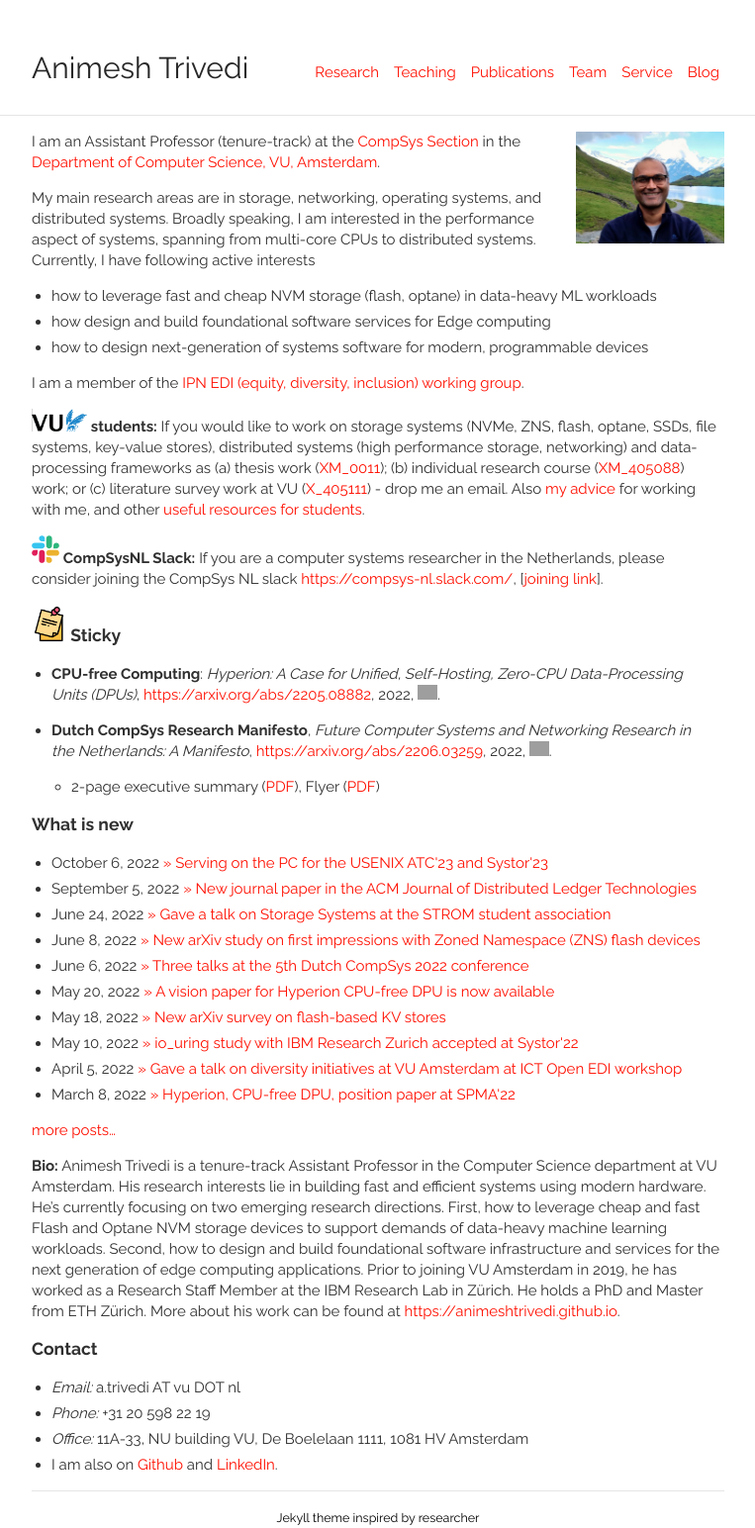
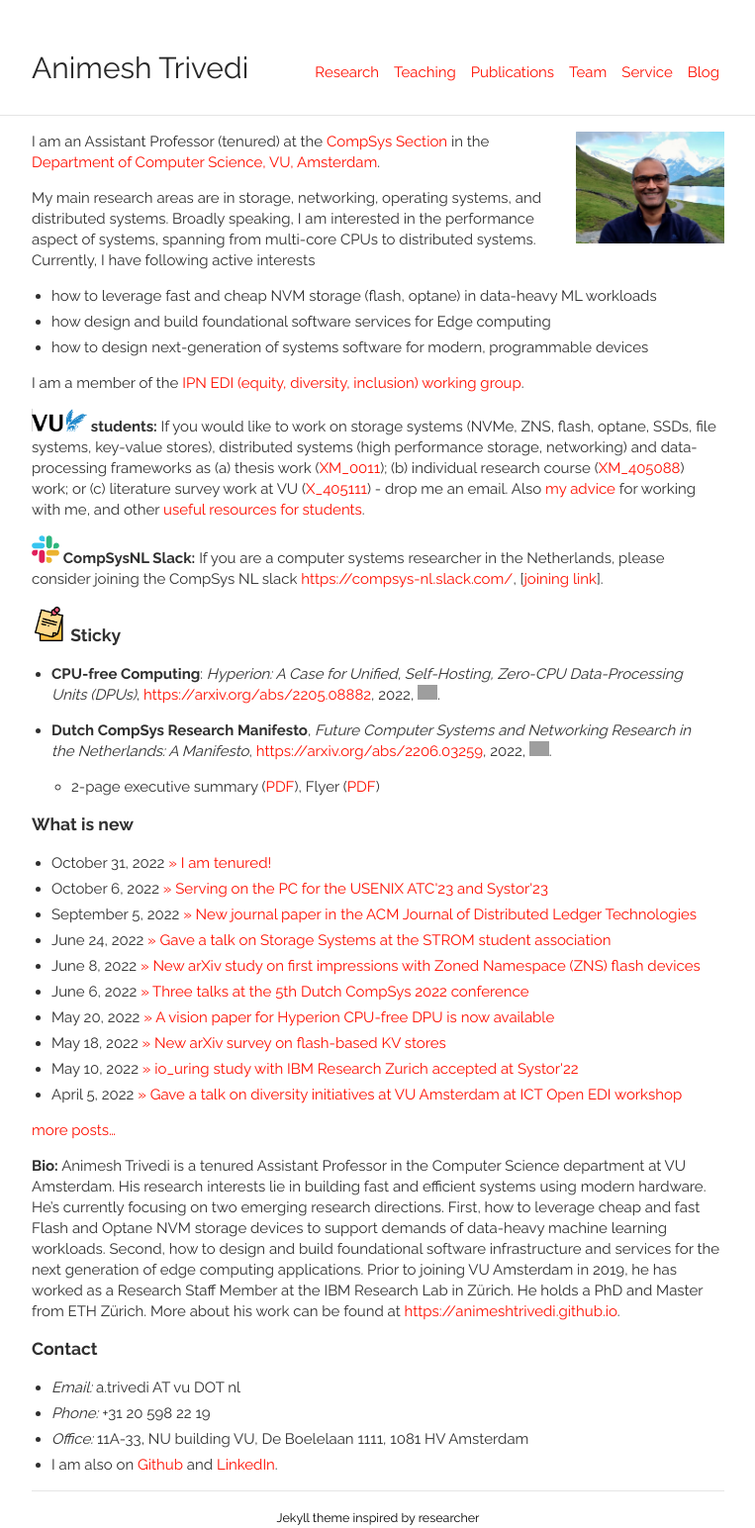
Before and after one commit to animeshtrivedi/animeshtrivedi.github.io, a Jekyll site: the page built from index.md, in a window 1280 px wide. Shown: the whole page at 99% size, without its empty margins (258-1021 px from the left). Built offline with Jekyll 4.4.1, drawn with Linux system fonts in a browser that asks for light colours; grey boxes are pictures that could not be loaded.

Commit message:
tenure news

```diff
--- a/index.md
+++ b/index.md
@@ -8,7 +8,7 @@ style="float:right;width:25%;max-width:150px;margin-left:15px;"/></a>
 
 <!-- <mark><b>Update:</b></mark> Starting from 2019, I will be joining the Department of Computer Science, VU, Amsterdam as (tenure-track) Assistant Professor. -->
 
-I am an Assistant Professor (tenure-track) at the [CompSys Section](https://www.vucompsys.net/) in the [Department of Computer Science, VU, Amsterdam](https://www.cs.vu.nl/en/index.aspx).
+I am an Assistant Professor (tenured) at the [CompSys Section](https://www.vucompsys.net/) in the [Department of Computer Science, VU, Amsterdam](https://www.cs.vu.nl/en/index.aspx).
 
 My main research areas are in storage, networking, operating systems, and distributed systems. Broadly speaking, I am interested in the performance aspect of systems, spanning from multi-core CPUs to distributed systems. Currently, I have following active interests
   * how to leverage fast and cheap NVM storage (flash, optane) in data-heavy ML workloads
@@ -64,7 +64,7 @@ finished my PhD in Computer Science at ETH Zurich under the supervision of Prof.
 <p><a href="{{ site.base }}/news/">more posts&hellip;</a></p>
 {% endif %}
 
-**Bio:** Animesh Trivedi is a tenure-track Assistant Professor in the Computer Science department at VU Amsterdam. His research interests lie in building fast and efficient systems using modern hardware. He's currently focusing on two emerging research directions. First, how to leverage cheap and fast Flash and Optane NVM storage devices to support demands of data-heavy machine learning workloads. Second, how to design and build foundational software infrastructure and services for the next generation of edge computing applications. Prior to joining VU Amsterdam in 2019, he has worked as a Research Staff Member at the IBM Research Lab in Zürich. He holds a PhD and Master from ETH Zürich. More about his work can be found at [https://animeshtrivedi.github.io](https://animeshtrivedi.github.io).
+**Bio:** Animesh Trivedi is a tenured Assistant Professor in the Computer Science department at VU Amsterdam. His research interests lie in building fast and efficient systems using modern hardware. He's currently focusing on two emerging research directions. First, how to leverage cheap and fast Flash and Optane NVM storage devices to support demands of data-heavy machine learning workloads. Second, how to design and build foundational software infrastructure and services for the next generation of edge computing applications. Prior to joining VU Amsterdam in 2019, he has worked as a Research Staff Member at the IBM Research Lab in Zürich. He holds a PhD and Master from ETH Zürich. More about his work can be found at [https://animeshtrivedi.github.io](https://animeshtrivedi.github.io).
 
 <!--
 Animesh Trivedi is a tenure-track Assistant Professor in the department of Computer Science at VU Amsterdam. Prior to joining the department in 2019, he has worked as a Research Staff Member at the IBM Research Lab in Zurich. His research interests lie in building fast and efficient distributed systems around modern high-performance, programmable I/O devices. He is currently investigating how to leverage emerging Non-Volatile Memories (NVMs) to support data access demands of machine learning workloads. He is one of the founding members of the Apache Crail (Incubating) project. He holds a PhD and master from ETH Zurich. More about his work can be found at [https://animeshtrivedi.github.io](https://animeshtrivedi.github.io).-->
```
Also changed, not shown: _posts/2022-10-31-tenured.md (added, +13 -0 lines).
